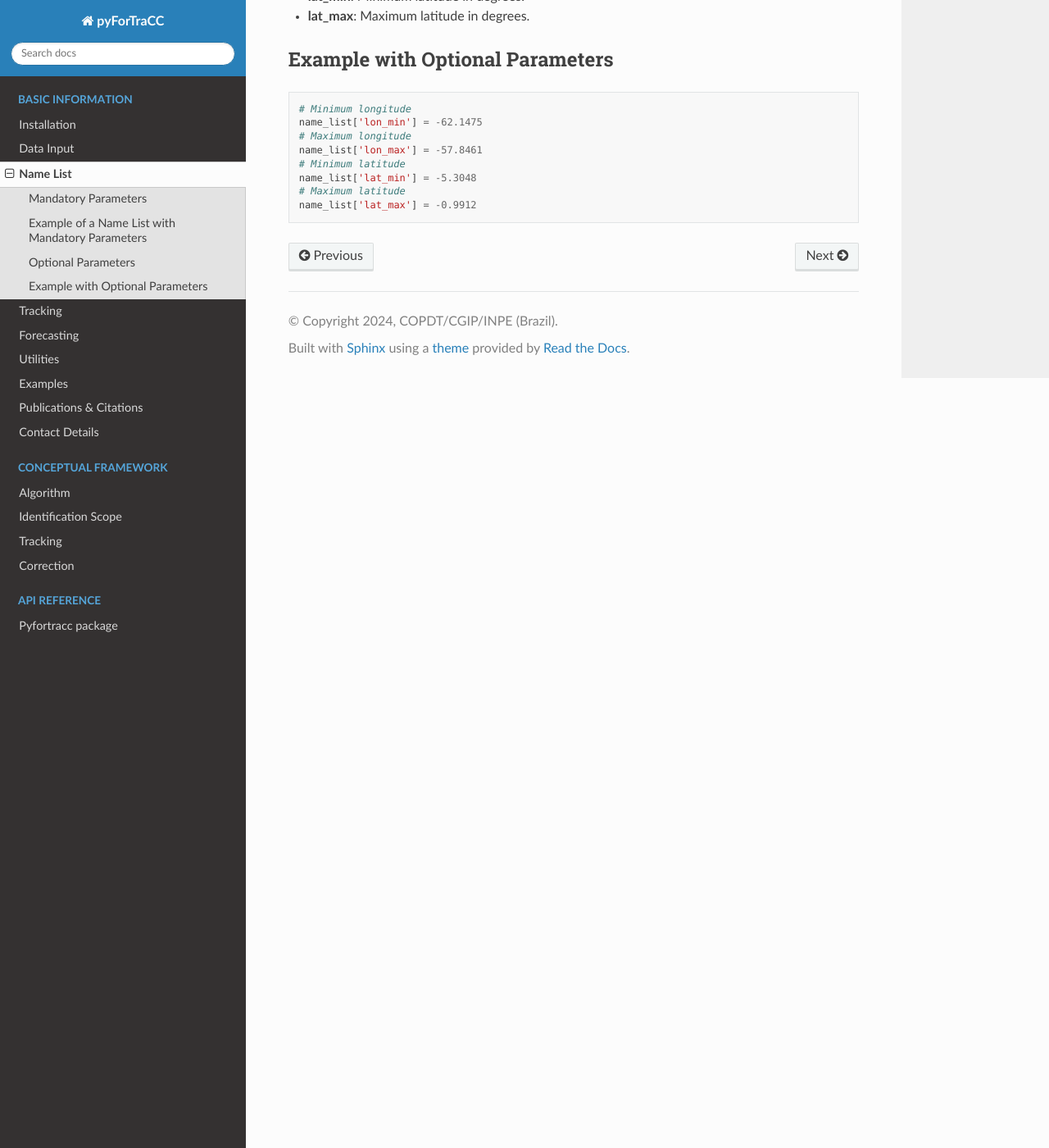
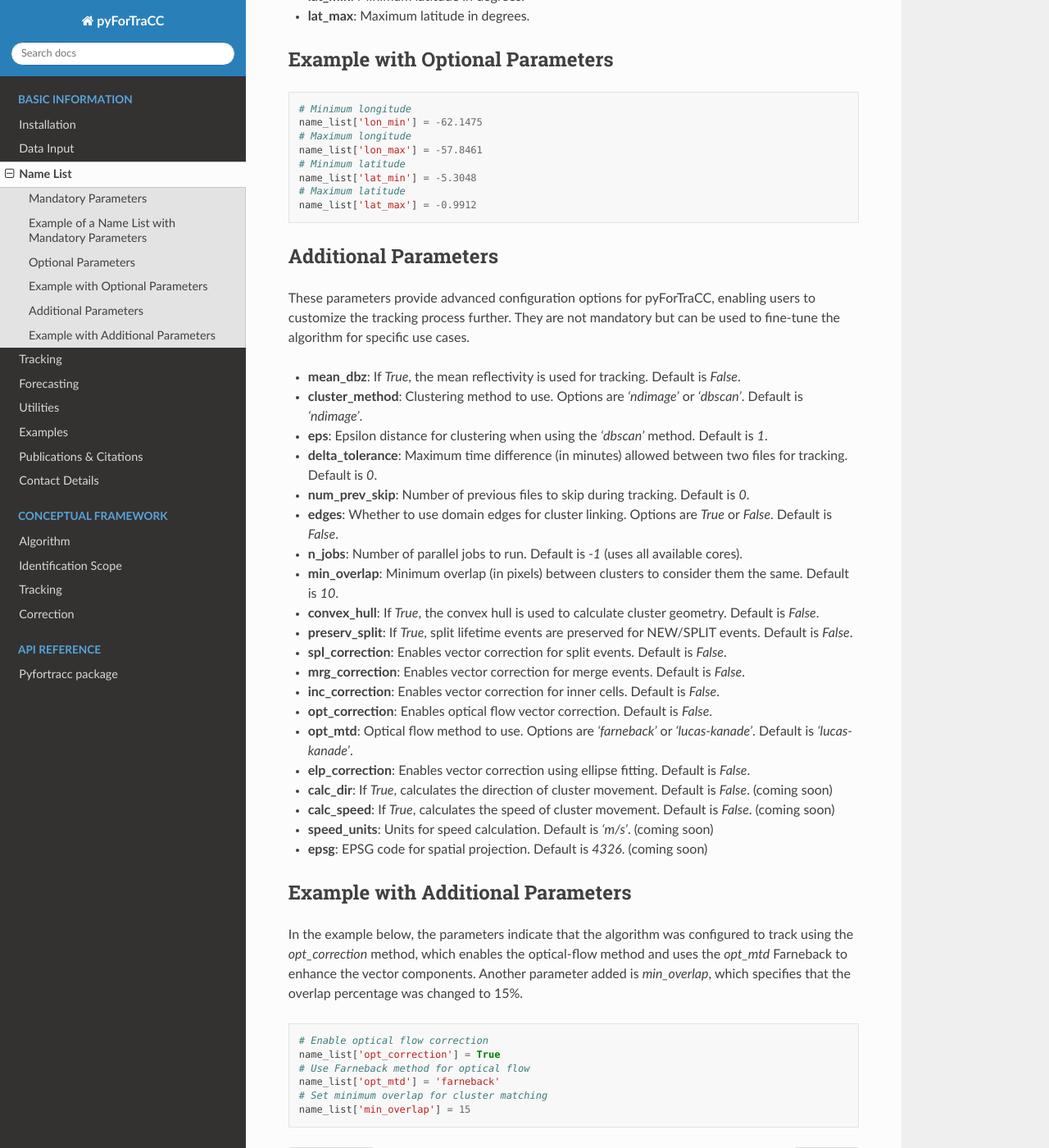
Before and after one commit to fortracc/pyfortracc, a Sphinx documentation site: the page built from doc/BI/BI_NAMELIST.rst, in a window 1280 px wide and 1400 px high, scrolled down 1193 px. Shown: the whole window at 82% size. Built offline with Sphinx 7.4.7 and the Read the Docs theme 3.1.0, drawn with Linux system fonts in a browser that asks for light colours; some of the changed text lies outside the part shown.

Commit message:
Updates the BI_NAMELIST.rst documentation to include new additional configuration parameters for pyForTraCC.

```diff
--- a/doc/BI/BI_NAMELIST.rst
+++ b/doc/BI/BI_NAMELIST.rst
@@ -3,7 +3,7 @@ Name List
 
 The name list is a Python dictionary containing the necessary parameters for configuring the tracking process.
 Some parameters are mandatory for complete tracking, while others are optional, allowing for customization and improved performance.
-You can view the full list of parameters by using the command ``fortracc.default_parameters`` or by opening the ``fortracc/default_parameters.py`` file.
+You can view the full list of parameters by using the command ``pyfortracc.default_parameters`` or by opening the ``pyfortracc/default_parameters.py`` file.
 
 Mandatory Parameters
 --------------------------------------------------------
@@ -59,3 +59,42 @@ Example with Optional Parameters
     name_list['lat_min'] = -5.3048
     # Maximum latitude
     name_list['lat_max'] = -0.9912
+
+Additional Parameters
+--------------------------------------------------------
+These parameters provide advanced configuration options for pyForTraCC, enabling users to customize the tracking process further. They are not mandatory but can be used to fine-tune the algorithm for specific use cases.
+
+- **mean_dbz**: If `True`, the mean reflectivity is used for tracking. Default is `False`.
+- **cluster_method**: Clustering method to use. Options are `'ndimage'` or `'dbscan'`. Default is `'ndimage'`.
+- **eps**: Epsilon distance for clustering when using the `'dbscan'` method. Default is `1`.
+- **delta_tolerance**: Maximum time difference (in minutes) allowed between two files for tracking. Default is `0`.
+- **num_prev_skip**: Number of previous files to skip during tracking. Default is `0`.
+- **edges**: Whether to use domain edges for cluster linking. Options are `True` or `False`. Default is `False`.
+- **n_jobs**: Number of parallel jobs to run. Default is `-1` (uses all available cores).
+- **min_overlap**: Minimum overlap (in pixels) between clusters to consider them the same. Default is `10`.
+- **convex_hull**: If `True`, the convex hull is used to calculate cluster geometry. Default is `False`.
+- **preserv_split**: If `True`, split lifetime events are preserved for NEW/SPLIT events. Default is `False`.
+- **spl_correction**: Enables vector correction for split events. Default is `False`.
+- **mrg_correction**: Enables vector correction for merge events. Default is `False`.
+- **inc_correction**: Enables vector correction for inner cells. Default is `False`.
+- **opt_correction**: Enables optical flow vector correction. Default is `False`.
+- **opt_mtd**: Optical flow method to use. Options are `'farneback'` or `'lucas-kanade'`. Default is `'lucas-kanade'`.
+- **elp_correction**: Enables vector correction using ellipse fitting. Default is `False`.
+- **calc_dir**: If `True`, calculates the direction of cluster movement. Default is `False`. (coming soon)
+- **calc_speed**: If `True`, calculates the speed of cluster movement. Default is `False`. (coming soon)
+- **speed_units**: Units for speed calculation. Default is `'m/s'`. (coming soon)
+- **epsg**: EPSG code for spatial projection. Default is `4326`. (coming soon)
+
+Example with Additional Parameters
+--------------------------------------------------------
+
+In the example below, the parameters indicate that the algorithm was configured to track using the `opt_correction` method, which enables the optical-flow method and uses the `opt_mtd` Farneback to enhance the vector components. Another parameter added is `min_overlap`, which specifies that the overlap percentage was changed to 15%.
+
+.. code-block:: python
+
+    # Enable optical flow correction
+    name_list['opt_correction'] = True
+    # Use Farneback method for optical flow
+    name_list['opt_mtd'] = 'farneback'
+    # Set minimum overlap for cluster matching
+    name_list['min_overlap'] = 15
```
